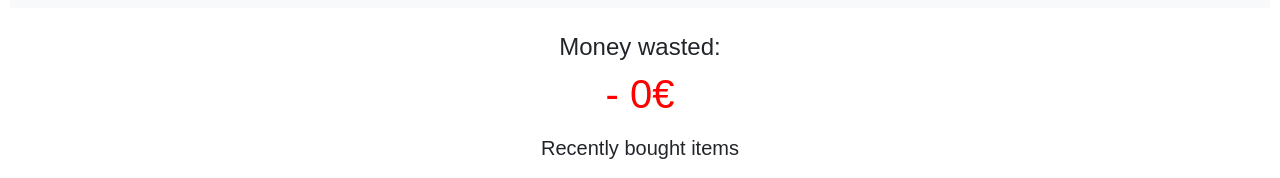
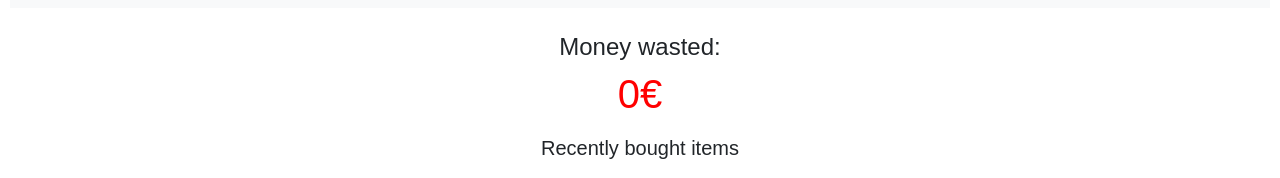
Before and after one commit to Kata-M/Foodis, a React (Create React App) app: page / in a window 1280 px wide. Shown: the part 124-302 px from the top of the page. Built offline with nearby package versions, Linux system fonts and the light colour scheme.

Commit message:
detailed view completed

```diff
--- a/src/Overview/Overview.js
+++ b/src/Overview/Overview.js
@@ -108,7 +108,7 @@ class Overview extends Component {
                     <thead>
                         <td className="tableCell">
                           <h4>Money wasted:</h4>
-							<h1 id="saldo"> - {totalWastedMoney + '\u20AC'}</h1>
+							<h1 id="saldo">  {-totalWastedMoney + '\u20AC'}</h1>
                           <h5>
                                  Recently bought items
                           </h5>
```
